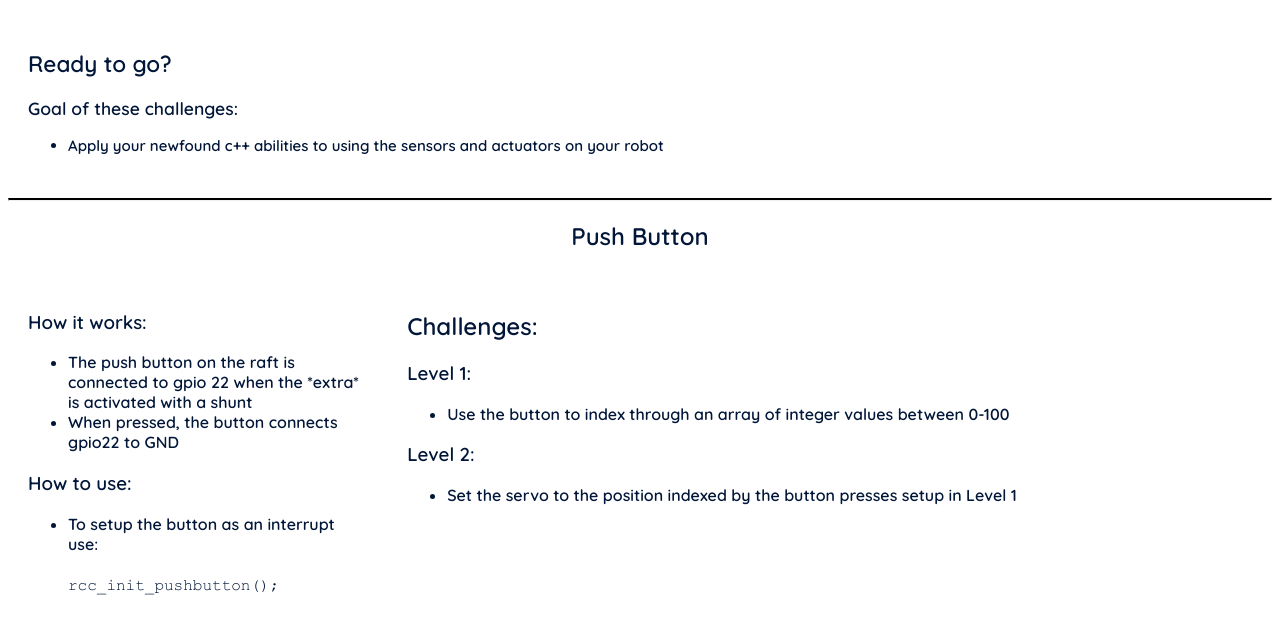
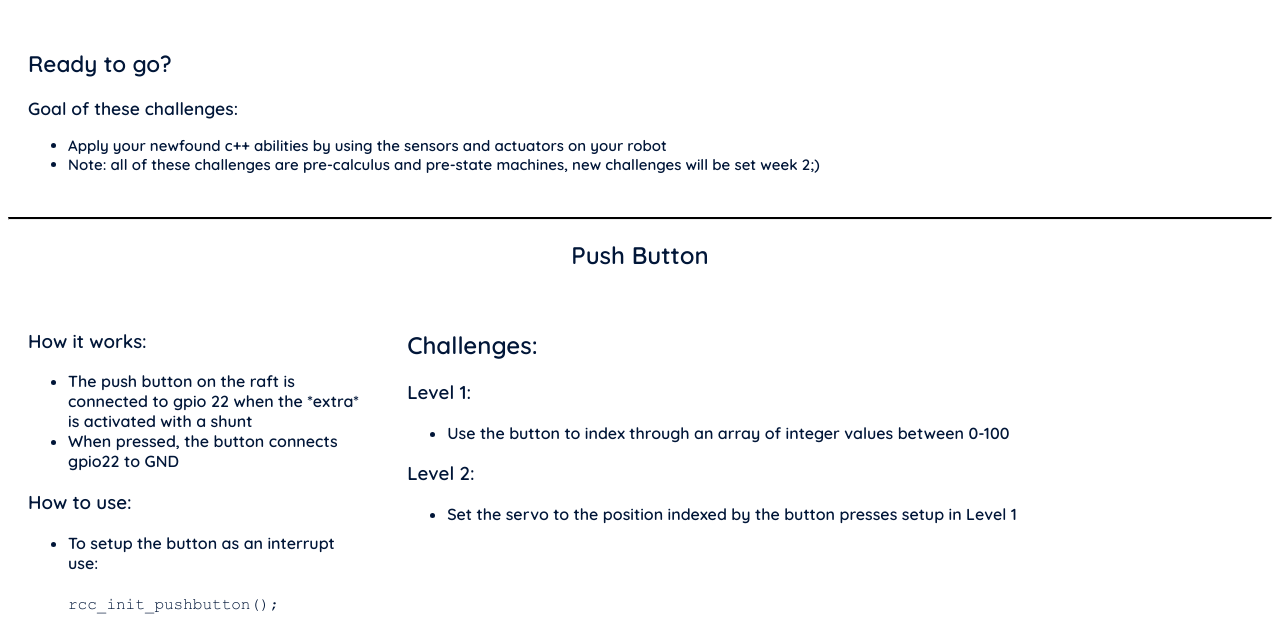
Before and after one commit to robotics-crash-course/rccdocs.github.io, a plain HTML site: page sensor_challenges/sensors.html in a window 1280 px wide. Shown: the part 114-732 px from the top of the page. Drawn offline with Linux system fonts and the light colour scheme.

Commit message:
added a line to the intro

```diff
--- a/sensor_challenges/sensors.html
+++ b/sensor_challenges/sensors.html
@@ -19,8 +19,9 @@
             <div class="tips">
                 <h3>Goal of these challenges:</h3>
                 <ul>
-                    <li>Apply your newfound c++ abilities to using the sensors and actuators on your robot</li>
+                    <li>Apply your newfound c++ abilities by using the sensors and actuators on your robot</li>
                     <!-- <li>Week 1 checkpoint is reached after completing the <span style="color: darkgreen;">green</span> challenges</li> -->
+                    <li>Note: all of these challenges are pre-calculus and pre-state machines, new challenges will be set week 2;)</li>
                 </ul>
             </div>
         </div>
```
